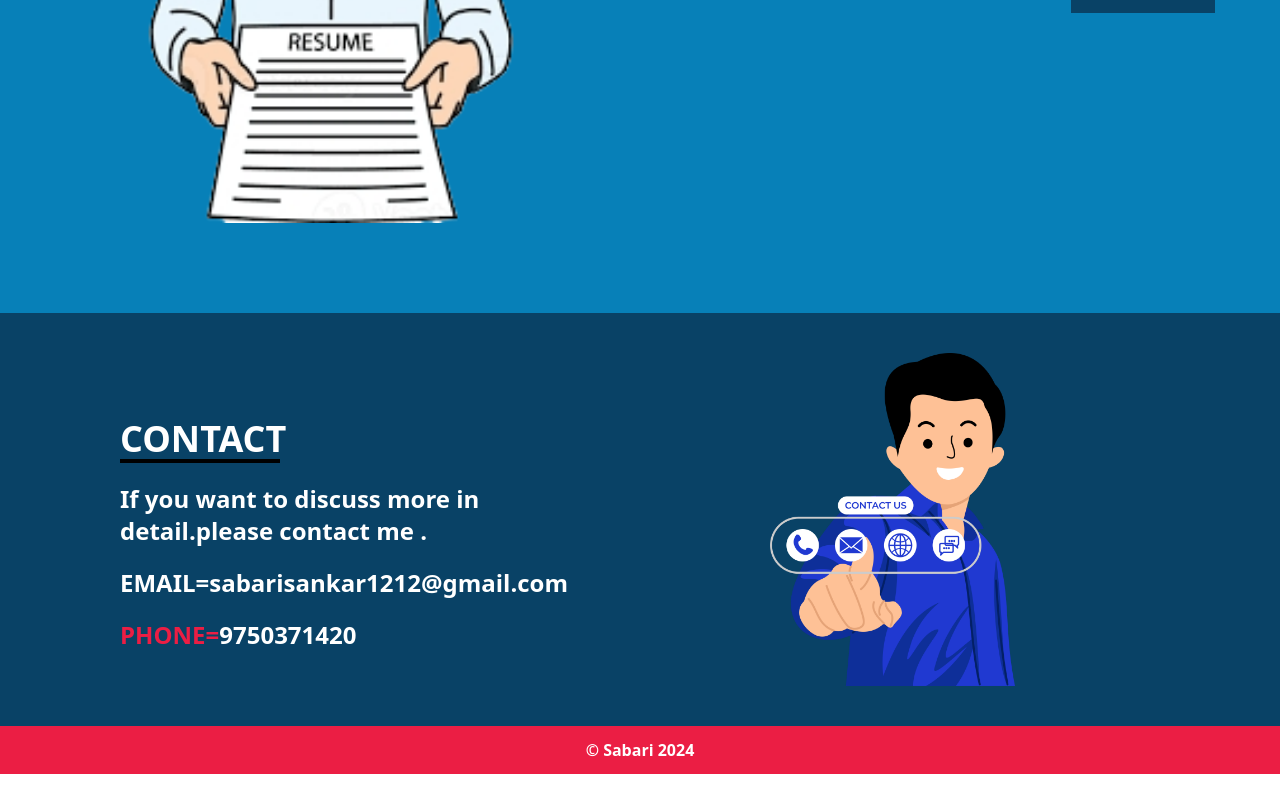
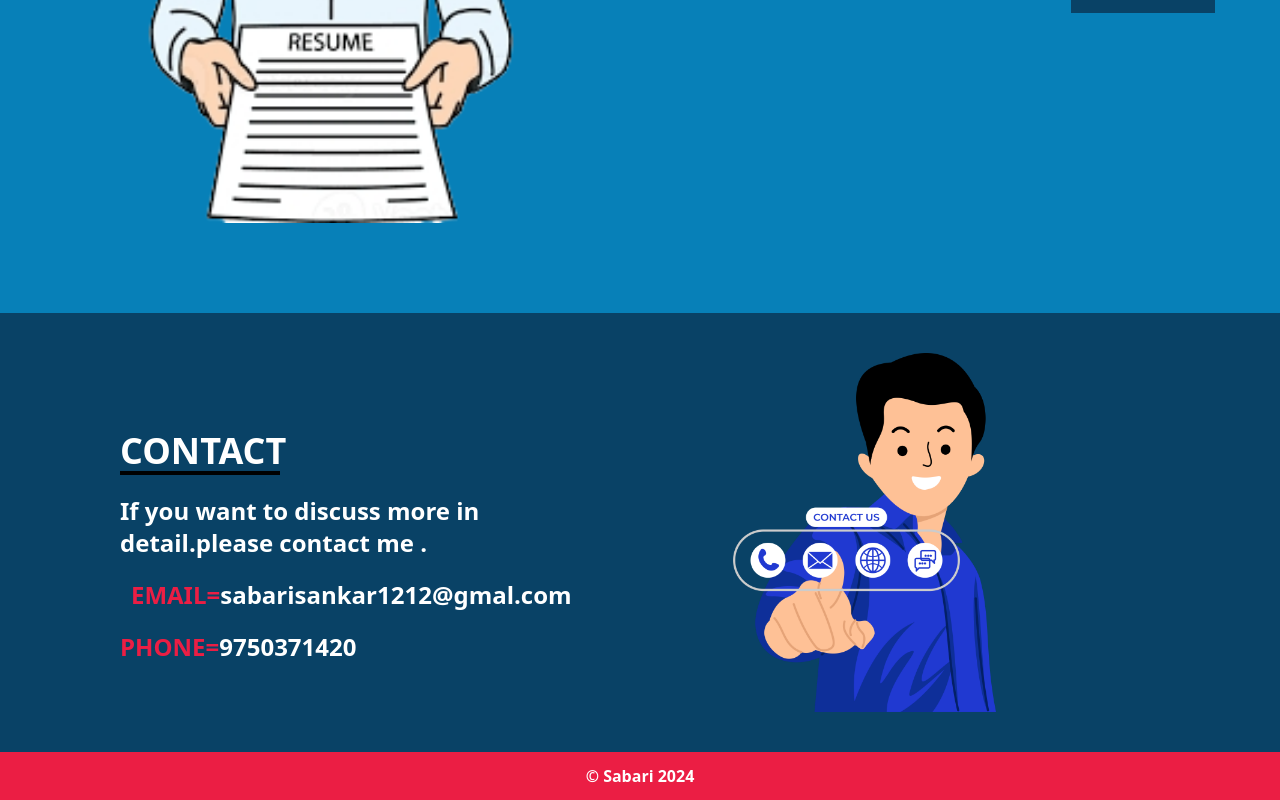
Before and after one commit to Sabari1212/portfolio, a React (Create React App) app: page / in a window 1280 px wide. Shown: the part 2422-3222 px from the top of the page. Before the commit the page ends 3196 px from the top, so only its background shows below. Built offline with nearby package versions, Linux system fonts and the light colour scheme; a web font is replaced by a local one.

Commit message:
Update Contact.js

```diff
--- a/src/components/Contact.js
+++ b/src/components/Contact.js
@@ -6,11 +6,11 @@ const Contact = () => {
         <section className=' flex flex-col md:flex-row  px-5    bg-secondary ' id="contact">
 
 
-            <div className='  md:w-1/2 px-5 flex flex-col mr-15 md:justify-center pl-[100px]  pr-[100px] '>
+            <div className='  md:w-1/2 px-5 flex flex-col mr-15 md:justify-center pl-[100px]  '>
             <h className='font-bold text-white text-2xl md:text-4xl pt-[50px] border-b-4 border-black w-[120px] md:w-[160px]  '> CONTACT</h>
 
              <p className='font-bold text-white md:text-2xl pb-[20px] pt-5'>If you want to discuss more in detail.please contact me .</p>
-             <p className='font-bold text-white md:text-2xl pb-[20px]'>EMAIL=sabarisankar1212@gmail.com</p>
+             <p className='font-bold text-white md:text-2xl pb-[20px] text-center'><span className='font-bold contact-color'>EMAIL=</span>sabarisankar1212@gmal.com</p>
              <p className='font-bold text-white md:text-2xl pb-[20px]'><span className='font-bold contact-color'>PHONE=</span>9750371420</p>
 
             </div>
```
